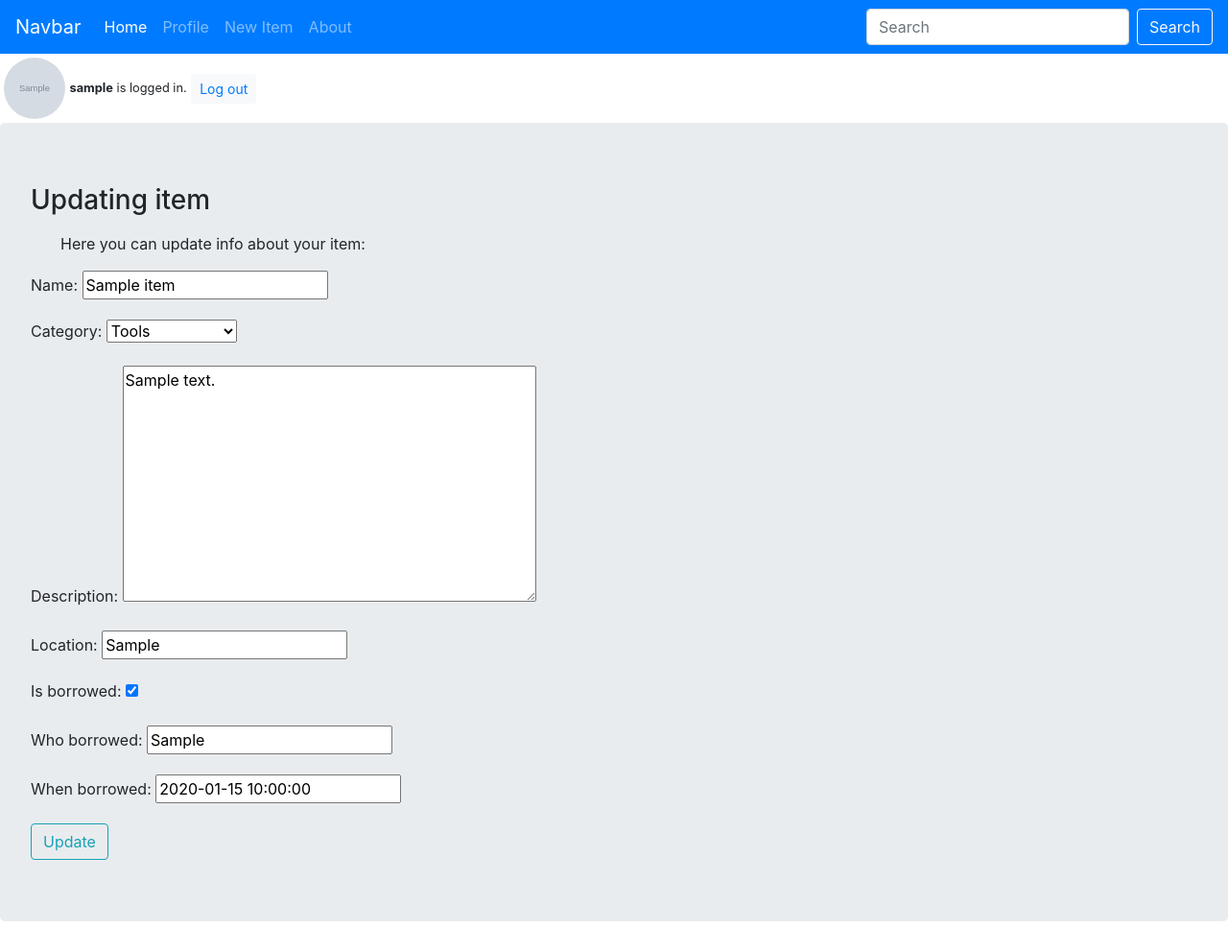
After one commit to elenerandarill/Django-Whereisit, a Django app: page /item/1/update in a window 1280 px wide. The commit adds this page. Shown: the whole page at 96% size. Run offline with Django 3.2, Linux system fonts and the light colour scheme; a user stored in the database is signed in; tables that the repository leaves empty hold one stand-in row (values such as "Sample post"); grey boxes marked "Sample" are stand-in pictures; some libraries are stand-ins or nearby versions.

Commit message:
Changed - in Home view there is now 'Edit', and then in Detail view you can edit or delete item. Updating Items also work!

```diff
--- a/whereisit/urls.py
+++ b/whereisit/urls.py
@@ -16,7 +16,7 @@ Including another URLconf
 from django.contrib import admin
 from django.urls import path
 from whereisit_app import views
-from whereisit_app.views import ItemListView, ItemDetailView, ItemCreateView, ItemDeleteView
+from whereisit_app.views import ItemListView, ItemDetailView, ItemCreateView, ItemDeleteView, ItemUpdateView
 from django.contrib.auth import views as auth_views
 from django.conf import settings
 from django.conf.urls.static import static
@@ -33,7 +33,7 @@ urlpatterns = [
     #Items.
     path('item/add/', ItemCreateView.as_view(), name='item-create'),
     path('item/<int:pk>/', ItemDetailView.as_view(), name='item-detail'),
-    # path('item/<int:pk>/update', ItemUpdateView.as_view(), name='item-update'),
+    path('item/<int:pk>/update', ItemUpdateView.as_view(), name='item-update'),
     path('item/<int:pk>/delete/', ItemDeleteView.as_view(), name='item-delete'),
     #Admin.
     path('admin/', admin.site.urls),
--- a/whereisit_app/models.py
+++ b/whereisit_app/models.py
@@ -53,4 +53,4 @@ class Item(models.Model):
         return f'{self.name}, category: {self.category}, location:'
 
     def get_absolute_url(self):
-        return reverse('item-detail', kwargs={'id': self.id})
+        return reverse('item-detail', kwargs={'pk': self.pk})
--- a/whereisit_app/templates/whereisit_app/home.html
+++ b/whereisit_app/templates/whereisit_app/home.html
@@ -45,8 +45,7 @@
                             {% endif %}
                         </td>
                         <td>
-                            <a href="#" class="btn btn-sm btn-outline-info m-1">Update</a>
-                            <a href="{% url 'item-delete' item.id %}" class="btn btn-sm btn-outline-danger m-1">Delete</a>
+                            <a href="{% url 'item-detail' item.id %}" class="btn btn-sm btn-outline-info m-1">Edit</a>
                         </td>
                     </tr>
                 {% endif %}
--- a/whereisit_app/templates/whereisit_app/item_detail.html
+++ b/whereisit_app/templates/whereisit_app/item_detail.html
@@ -21,10 +21,10 @@
 
     <p class="col mt-2 mb-2">
         {% if user in object.users.all %}
-            <a href="#">
+            <a href="{% url 'item-update' item.id %}">
                 <button type="submit" class="btn btn-outline-info">Update</button>
             </a>
-            <a href="{% url 'item-delete' object.id %}">
+            <a href="{% url 'item-delete' item.id %}">
                 <button type="submit" class="btn btn-outline-danger">Delete</button>
             </a>
         {% endif %}
--- /dev/null
+++ b/whereisit_app/templates/whereisit_app/item_update_form.html
@@ -0,0 +1,10 @@
+{% extends 'whereisit_app/base.html' %}
+{% block content %}
+    <h3>Updating item</h3>
+    <p class="col m-3">Here you can update info about your item:</p>
+    <form method="POST">
+        {% csrf_token %}
+            {{ form.as_p }}
+        <input type="submit" class="btn btn-outline-info" value="Update">
+    </form>
+{% endblock %}
--- a/whereisit_app/views.py
+++ b/whereisit_app/views.py
@@ -69,21 +69,17 @@ class ItemCreateView(LoginRequiredMixin, CreateView):
     def form_valid(self, form):
         # https://stackoverflow.com/questions/18246326/how-do-i-set-user-field-in-form-to-the-currently-logged-in-user
         item = form.save()
-        item.users.add(self.request.user)  # = UserProfile.objects.get(user=self.request.user)
+        item.users.add(self.request.user)
         item.save()
-        return redirect("item-detail", pk=item.pk)
+        return super().form_valid(form)
 
 
-# class ItemUpdateView(UpdateView):
-#     pass
+class ItemUpdateView(LoginRequiredMixin, UpdateView):
+    model = Item
+    fields = ['name', 'category', 'description', 'location', 'is_borrowed', 'who_borrowed', 'when_borrowed']
+    template_name_suffix = '_update_form'
 
 
-class ItemDeleteView(LoginRequiredMixin, UserPassesTestMixin, DeleteView):
+class ItemDeleteView(LoginRequiredMixin, DeleteView):
     model = Item
     success_url = '/'
-
-    def test_func(self):
-        item = self.get_object()
-        if self.request.user in item.users.all():
-            return True
-        return False
```
